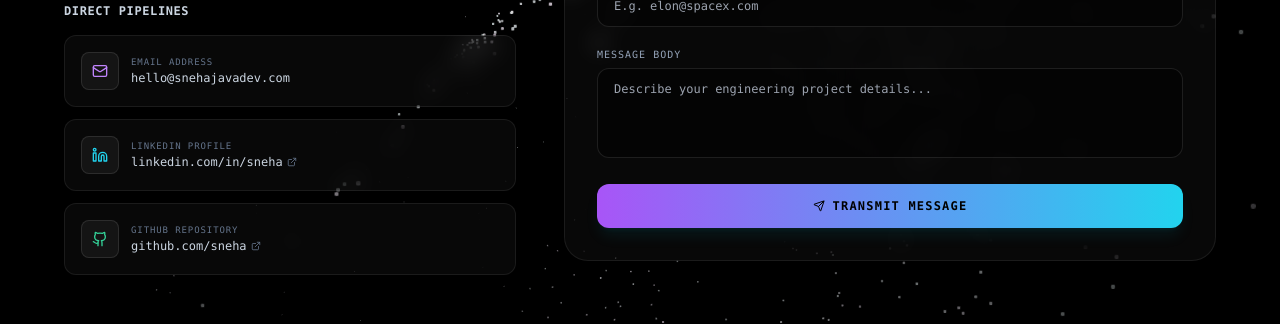
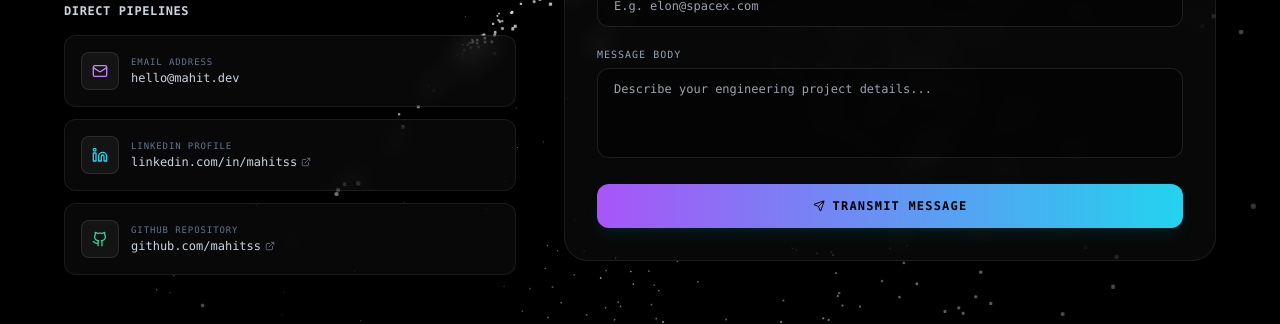
Before and after one commit to mahitss/portfolio, a Next.js app in the folder portfolio-frontend/: page /contact in a window 1280 px wide. Shown: the part 477-801 px from the top of the page. Built offline with nearby package versions, Linux system fonts and the light colour scheme; no server answers.

Commit message:
Personalize portfolio for Mahit: update logo, titles, and social channels

```diff
--- a/portfolio-frontend/src/app/components/Navbar.tsx
+++ b/portfolio-frontend/src/app/components/Navbar.tsx
@@ -22,7 +22,7 @@ export const Navbar: React.FC = () => {
         <Link href="/" className="flex items-center space-x-2 group">
           <div className="w-3 h-3 bg-gradient-to-r from-purple-500 to-cyan-400 rounded-full group-hover:scale-125 transition-transform duration-300 animate-pulse"></div>
           <span className="font-mono text-sm font-bold tracking-[0.25em] text-white">
-            SNEHA<span className="text-cyan-400">.</span>DEV
+            MAHIT<span className="text-cyan-400">.</span>DEV
           </span>
         </Link>
 
--- a/portfolio-frontend/src/app/contact/page.tsx
+++ b/portfolio-frontend/src/app/contact/page.tsx
@@ -127,7 +127,7 @@ export default function Contact() {
               <h3 className="font-mono text-xs font-bold uppercase tracking-wider text-slate-300">Direct Pipelines</h3>
               <div className="space-y-3">
                 <a
-                  href="mailto:hello@snehajavadev.com"
+                  href="mailto:hello@mahit.dev"
                   className="flex items-center space-x-3 p-4 rounded-xl glass-panel border-white/5 hover:border-white/15 hover:bg-white/[0.02] transition-all duration-300 group"
                 >
                   <div className="p-2.5 rounded-lg bg-white/5 border border-white/10 group-hover:bg-purple-500/10 group-hover:border-purple-500/20 transition-all">
@@ -135,12 +135,12 @@ export default function Contact() {
                   </div>
                   <div>
                     <p className="font-mono text-[9px] text-slate-500 uppercase tracking-widest">Email Address</p>
-                    <p className="text-xs text-slate-300 font-mono">hello@snehajavadev.com</p>
+                    <p className="text-xs text-slate-300 font-mono">hello@mahit.dev</p>
                   </div>
                 </a>
 
                 <a
-                  href="https://linkedin.com"
+                  href="https://linkedin.com/in/mahitss"
                   target="_blank"
                   rel="noopener noreferrer"
                   className="flex items-center space-x-3 p-4 rounded-xl glass-panel border-white/5 hover:border-white/15 hover:bg-white/[0.02] transition-all duration-300 group"
@@ -151,13 +151,13 @@ export default function Contact() {
                   <div>
                     <p className="font-mono text-[9px] text-slate-500 uppercase tracking-widest">LinkedIn Profile</p>
                     <p className="text-xs text-slate-300 font-mono flex items-center gap-1">
-                      linkedin.com/in/sneha <ExternalLink size={10} className="text-slate-500" />
+                      linkedin.com/in/mahitss <ExternalLink size={10} className="text-slate-500" />
                     </p>
                   </div>
                 </a>
 
                 <a
-                  href="https://github.com"
+                  href="https://github.com/mahitss"
                   target="_blank"
                   rel="noopener noreferrer"
                   className="flex items-center space-x-3 p-4 rounded-xl glass-panel border-white/5 hover:border-white/15 hover:bg-white/[0.02] transition-all duration-300 group"
@@ -168,7 +168,7 @@ export default function Contact() {
                   <div>
                     <p className="font-mono text-[9px] text-slate-500 uppercase tracking-widest">GitHub Repository</p>
                     <p className="text-xs text-slate-300 font-mono flex items-center gap-1">
-                      github.com/sneha <ExternalLink size={10} className="text-slate-500" />
+                      github.com/mahitss <ExternalLink size={10} className="text-slate-500" />
                     </p>
                   </div>
                 </a>
--- a/portfolio-frontend/src/app/layout.tsx
+++ b/portfolio-frontend/src/app/layout.tsx
@@ -20,7 +20,7 @@ const jetbrainsMono = JetBrains_Mono({
 });
 
 export const metadata: Metadata = {
-  title: 'Sneha // Portfolio Engine',
+  title: 'Mahit // Portfolio Engine',
   description: 'Full-stack portfolio engineered with Next.js, Express, TypeScript, and interactive React Three Fiber.',
   keywords: ['Full-stack developer', 'WebGL', 'Three.js', 'Next.js', 'Express', 'React Three Fiber', 'TypeScript'],
 };
```
